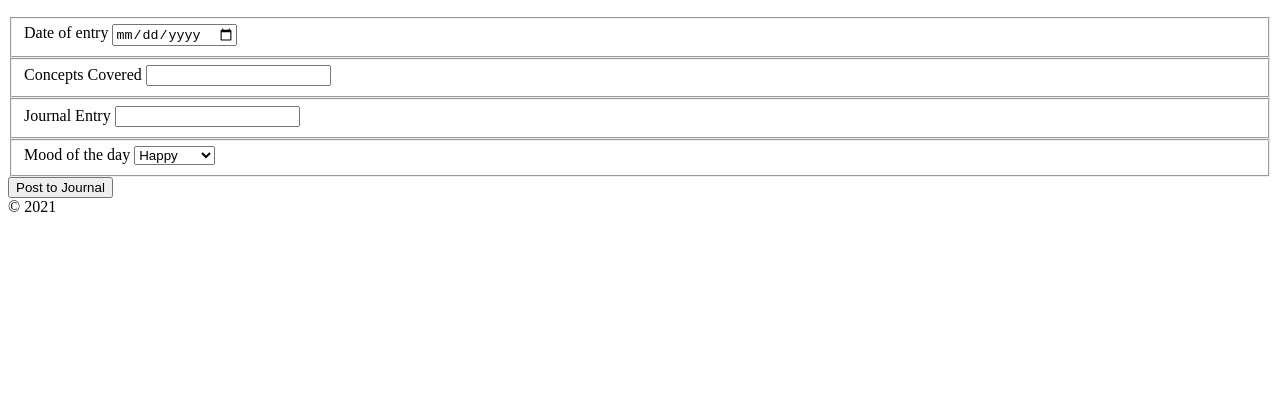
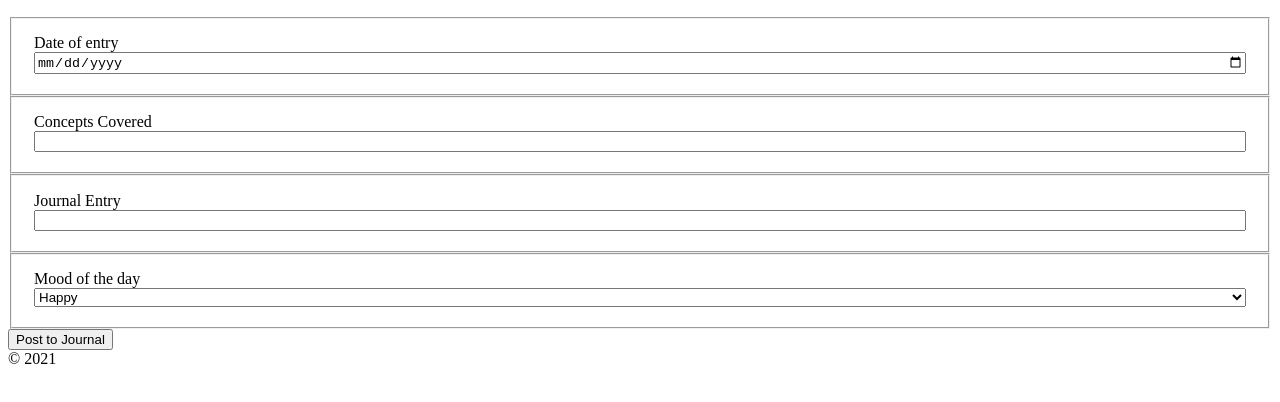
Before and after one commit to scrawleyy1/Daily-Journal, a plain HTML site: page index.html in a window 1280 px wide. Shown: the part 110-512 px from the top of the page. Drawn offline with Linux system fonts and the light colour scheme; files that its build step writes are made by us from their sources.

Commit message:
put format in column

```diff
--- a/index.html
+++ b/index.html
@@ -5,7 +5,7 @@
     <meta http-equiv="X-UA-Compatible" content="IE=edge">
     <meta name="viewport" content="width=device-width, initial-scale=1.0">
     <title>Sydney's Daily Journal</title>
-    <link rel="stylesheet" href="main.css">
+    <link rel="stylesheet" href="./styles/main.css">
 <header>
     <h1>Syd's Journal</h1>
 </header>
@@ -18,25 +18,32 @@
 <main>
     <form action="">
         <fieldset>
-            <label for="journalDate">Date of entry</label>
+            <div class="taco">
+                <label for="journalDate">Date of entry</label>
                 <input type="date" name="journalDate" id="journalDate">
+            </div>
         </fieldset>
-    </form>
-    <form>
+
+
         <fieldset>
-            <label for="conceptsCovered">Concepts Covered</label>
+            <div class="taco">
+                <label for="conceptsCovered">Concepts Covered</label>
                 <input type="text">
+            </div>
         </fieldset>
-    </form>
-    <form>
+
+
         <fieldset>
-            <label for="journalEntry">Journal Entry</label>
+            <div class="taco">
+                <label for="journalEntry">Journal Entry</label>
                 <input type="text">
+            </div>
         </fieldset>
-    </form>
-    <form>
+
+
         <fieldset>
-            <label for="moodOfTheDay">Mood of the day</label>
+            <div class="taco">
+                <label for="moodOfTheDay">Mood of the day</label>
                 <select id="moodOfTheDay">
                     <option value="happy">Happy</option>
                     <option value="sad">Sad</option>
@@ -44,9 +51,14 @@
                     <option value="optimistic">Optimistic</option>
                     <option value="sleepy">Sleepy</option>
                 </select>
+            </div>
         </fieldset>
+
         <button class="entryButton">Post to Journal</button>
+
     </form>
+
+
 </main>
 
     <footer>&COPY; 2021</footer>
--- a/styles/main.css
+++ b/styles/main.css
@@ -1,4 +1,6 @@
-.display {
+.taco {
     display: flex;
     flex-direction: column;
+    justify-content: center;
+    padding: 10px;
 }
```
